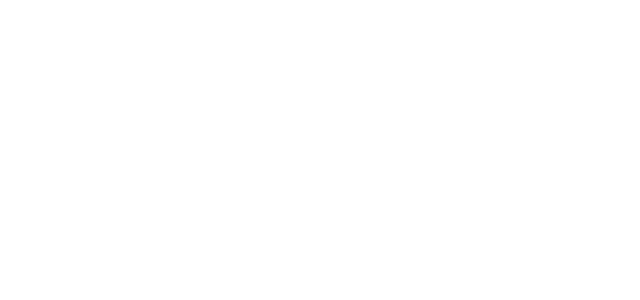
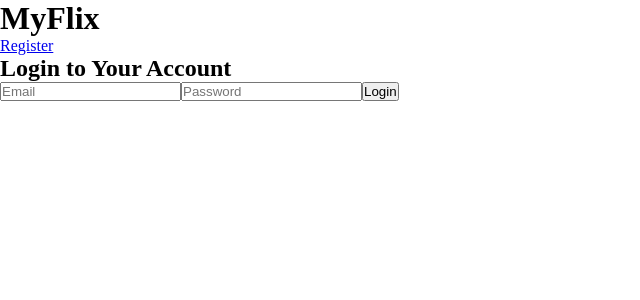
Before and after one commit to AndyHuang2/Assignment-5, a Vue app: page /login in a window 1280 px wide. Shown: the top 300 px of the page, without its empty margins (0-640 px from the left). Built offline with nearby package versions, Linux system fonts and the light colour scheme; the HTML template or start-up script is replaced by a standard one.

Commit message:
Added a login view page

```diff
--- a/src/views/Login.vue
+++ b/src/views/Login.vue
@@ -1,6 +1,37 @@
 <script setup>
+import { RouterLink, useRouter } from 'vue-router';
+import { ref } from 'vue';
+
+const router = useRouter();
+const password = ref('');
+
+const handleLogin = () => {
+  if (password.value === "password") {
+    router.push("/movies");
+  } else {
+    alert("Invalid Password");
+  }
+};
 </script>
+
 <template>
+  <div class="hero">
+    <div class="overlay">
+      <div class="navbar">
+        <h1>MyFlix</h1>
+        <RouterLink to="/register" class="button register">Register</RouterLink>
+      </div>
+      <div class="form-container">
+        <h2>Login to Your Account</h2>
+        <form @submit.prevent="handleLogin">
+          <input type="email" placeholder="Email" class="input-field" required />
+          <input v-model:="password" type="password" placeholder="Password" class="input-field" required />
+          <button type="submit" class="button login">Login</button>
+        </form>
+      </div>
+    </div>
+  </div>
 </template>
+
 <style scoped>
 </style>
```
